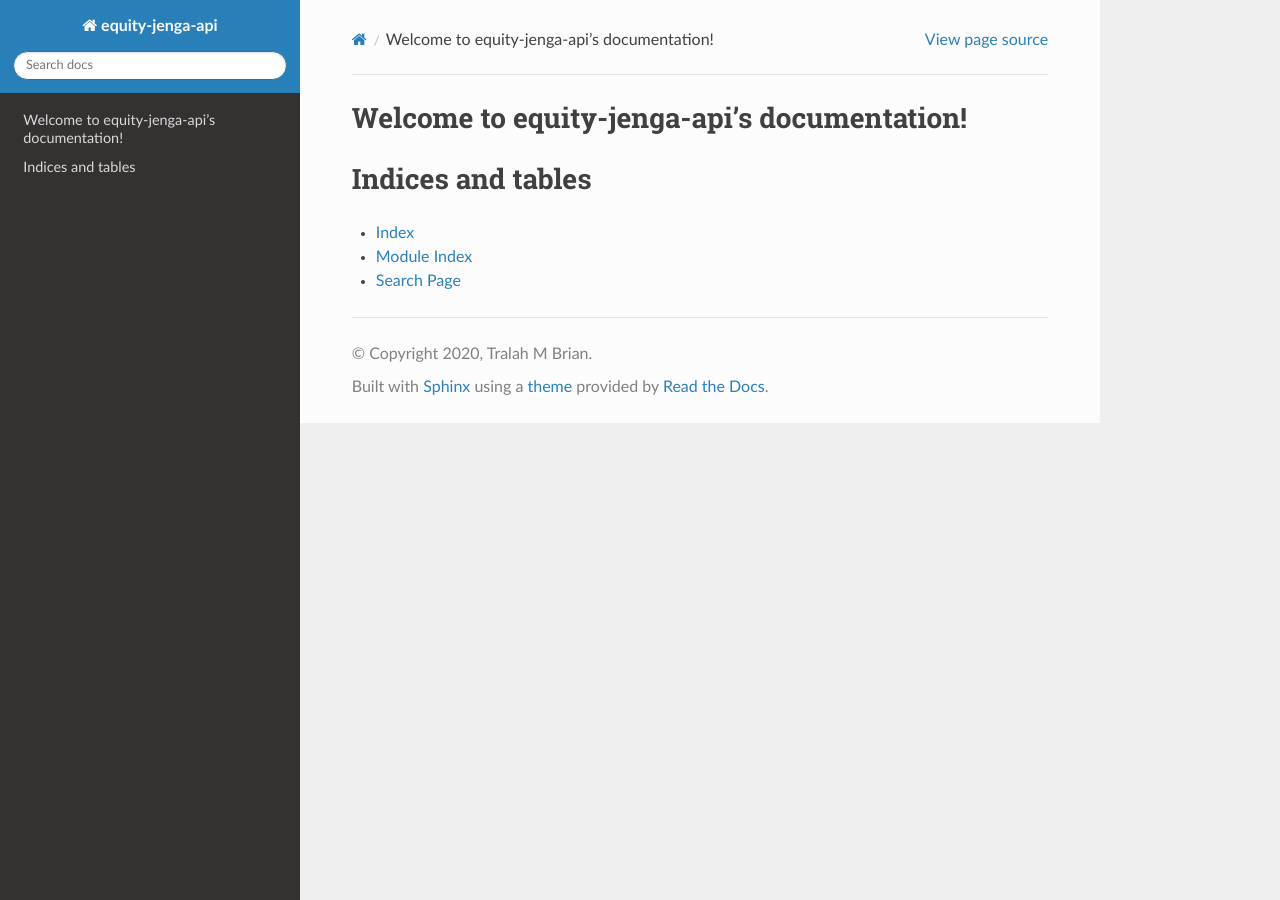
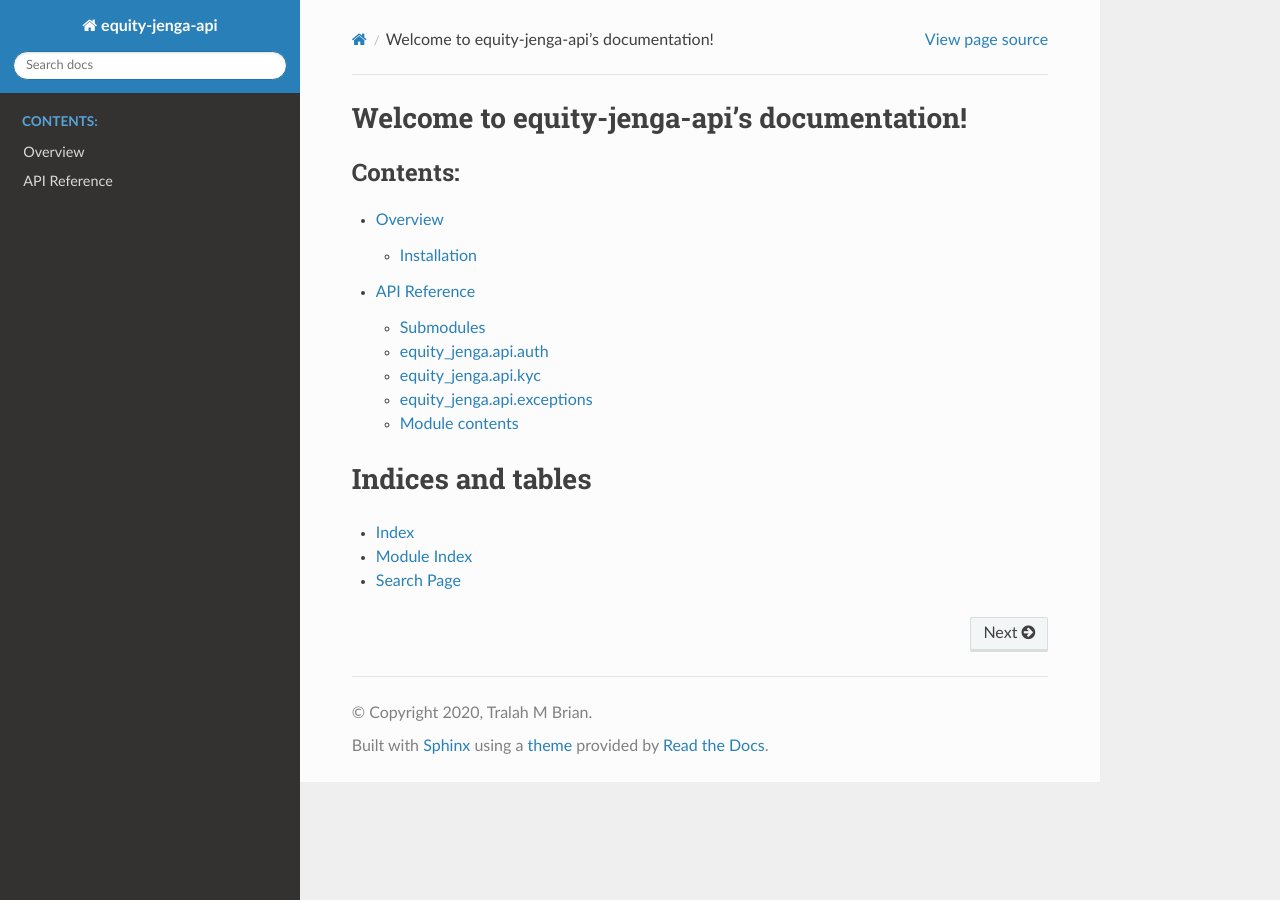
Before and after one commit to TralahM/py-equity-jenga-api, a Sphinx documentation site: the page built from docs/index.rst, in a window 1280 px wide. Built offline with Sphinx 7.4.7 and the Read the Docs theme 2.0.0, drawn with Linux system fonts in a browser that asks for light colours.

Commit message:
built documentation of api as i go on

```diff
--- /dev/null
+++ b/docs/api.rst
@@ -0,0 +1,37 @@
+Equity Jenga Package
+=========================
+
+Submodules
+-----------
+
+equity\_jenga.api.auth
+--------------------------------------
+.. automodule:: equity_jenga.api.auth
+   :members:
+   :undoc-members:
+   :show-inheritance:
+
+
+equity\_jenga.api.kyc
+--------------------------------------
+.. automodule:: equity_jenga.api.kyc
+   :members:
+   :undoc-members:
+   :show-inheritance:
+
+
+equity\_jenga.api.exceptions
+--------------------------------------------
+.. automodule:: equity_jenga.api.exceptions
+   :members:
+   :undoc-members:
+   :show-inheritance:
+
+
+Module contents
+----------------
+
+.. automodule:: equity_jenga.api
+    :members:
+    :undoc-members:
+    :show-inheritance:
--- a/docs/conf.py
+++ b/docs/conf.py
@@ -14,6 +14,7 @@
 import sys
 
 sys.path.insert(0, os.path.abspath(".."))
+sys.path.insert(0, os.path.abspath("../equity_jenga/"))
 
 
 # -- Project information -----------------------------------------------------
--- /dev/null
+++ b/docs/getting_started.rst
@@ -0,0 +1,9 @@
+Getting Started
+=================
+
+Installation
+-------------
+
+.. code-block:: shell
+
+   pip install equity-jenga-api
--- a/docs/index.rst
+++ b/docs/index.rst
@@ -10,6 +10,8 @@
    :maxdepth: 2
    :caption: Contents:
 
+   Overview <getting_started.rst>
+   API Reference <api.rst>
 
 
 Indices and tables
```
